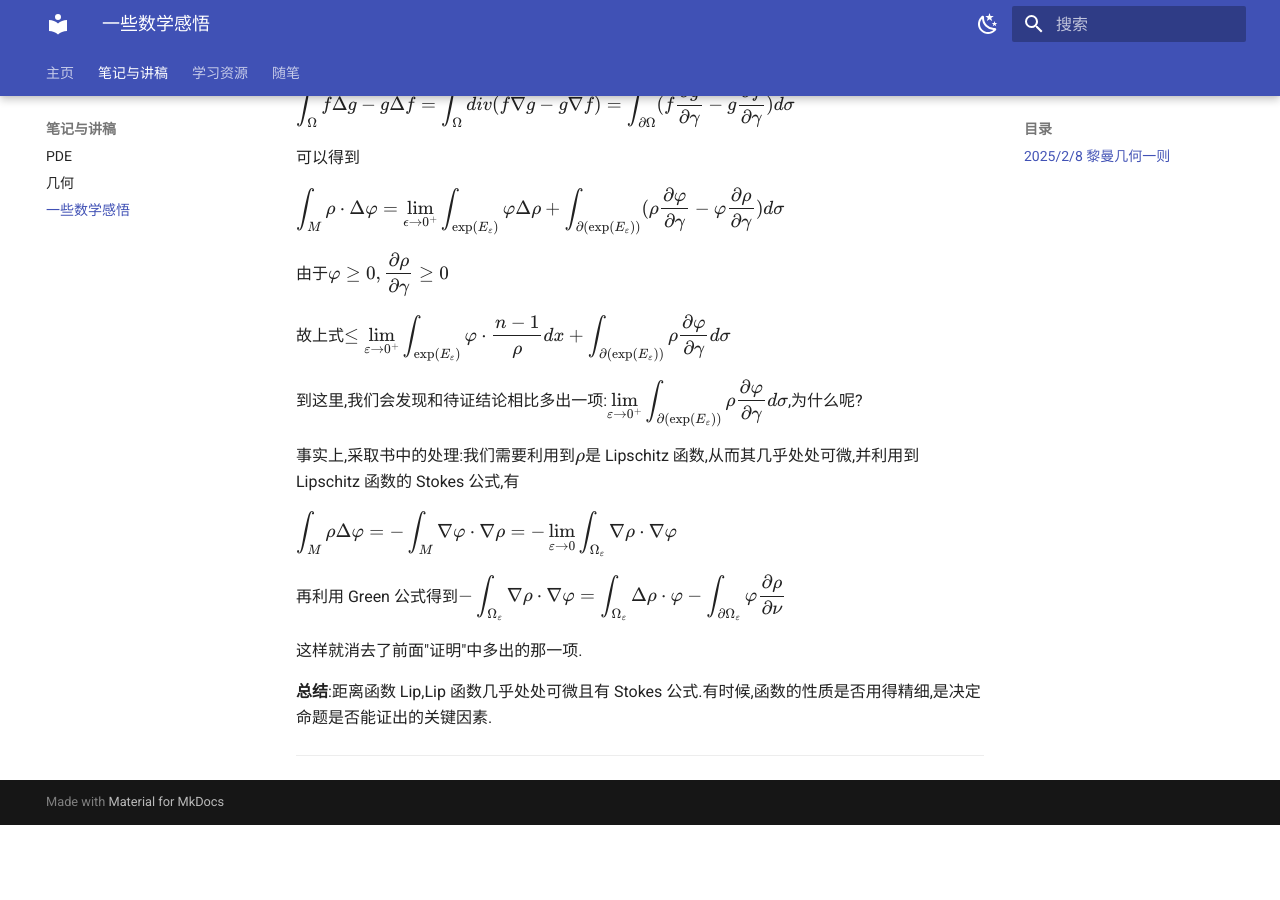
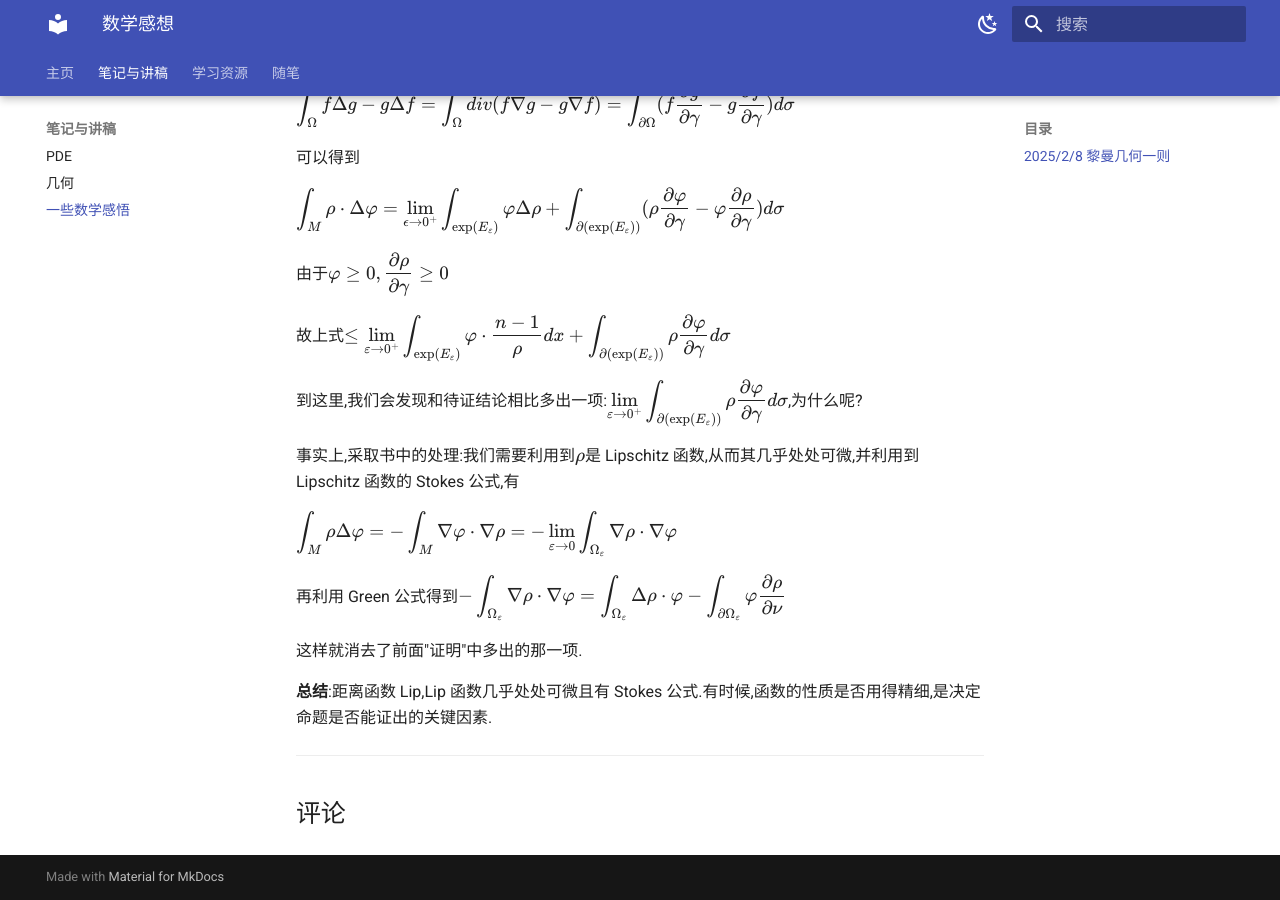
Before and after one commit to Hilbertear/Hilbertmath, an MkDocs documentation site: the page built from docs/thoughts.md, in a window 1280 px wide and 900 px high, scrolled down 1060 px. Built offline with MkDocs 1.6.1 and Material for MkDocs 9.7.7, drawn with Linux system fonts in a browser that asks for light colours; comment, search, counter and statistics services are not loaded; before the commit the page ends 1885 px from its top, so only the background shows below that.

```diff
--- a/docs/thoughts.md
+++ b/docs/thoughts.md
@@ -1,3 +1,11 @@
+---
+title: "数学感想"
+date: "2025-02-13"
+tags:
+  - 数学感想
+comments: true
+---
+
 这里会记录一些我在探索时遇到的想法和问题。它们不完全来自我自己，或许是网络上的某个想法，也或许是某次听课时老师给我带来的感悟。如果能标注出处，我会尽量标注。
 
 ---
--- a/overrides/partials/comments.html
+++ b/overrides/partials/comments.html
@@ -1,3 +1,5 @@
+{% if page.meta.comments %}
+<h2 id="__comments">{{ lang.t("meta.comments") }}</h2>
 <script
   src="https://giscus.app/client.js"
   data-repo="Hilbertear/Hilbertmath"
@@ -14,3 +16,37 @@
   crossorigin="anonymous"
   async
 ></script>
+
+<!-- Synchronize Giscus theme with palette -->
+<script>
+  var giscus = document.querySelector("script[src*=giscus]");
+
+  // Set palette on initial load
+  var palette = __md_get("__palette");
+  if (palette && typeof palette.color === "object") {
+    var theme = palette.color.scheme === "slate" ? "transparent_dark" : "light";
+
+    // Instruct Giscus to set theme
+    giscus.setAttribute("data-theme", theme);
+  }
+
+  // Register event handlers after documented loaded
+  document.addEventListener("DOMContentLoaded", function () {
+    var ref = document.querySelector("[data-md-component=palette]");
+    ref.addEventListener("change", function () {
+      var palette = __md_get("__palette");
+      if (palette && typeof palette.color === "object") {
+        var theme =
+          palette.color.scheme === "slate" ? "transparent_dark" : "light";
+
+        // Instruct Giscus to change theme
+        var frame = document.querySelector(".giscus-frame");
+        frame.contentWindow.postMessage(
+          { giscus: { setConfig: { theme } } },
+          "https://giscus.app"
+        );
+      }
+    });
+  });
+</script>
+{% endif %}
```
Also changed, not shown: docs/index.md (+1 -0 lines), docs/mathresources.md (+1 -0 lines), docs/write.md (+1 -0 lines).
